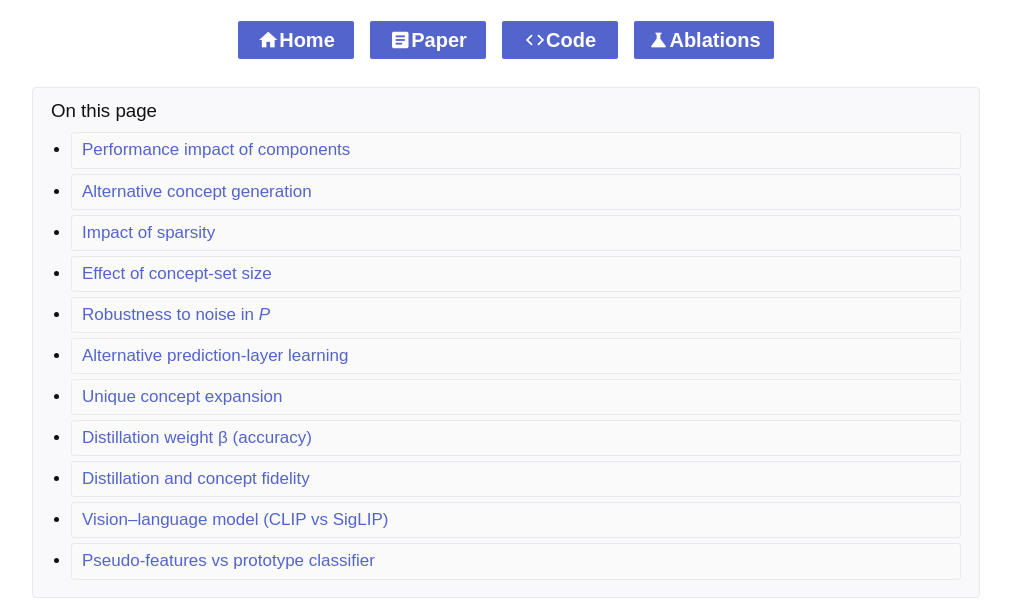
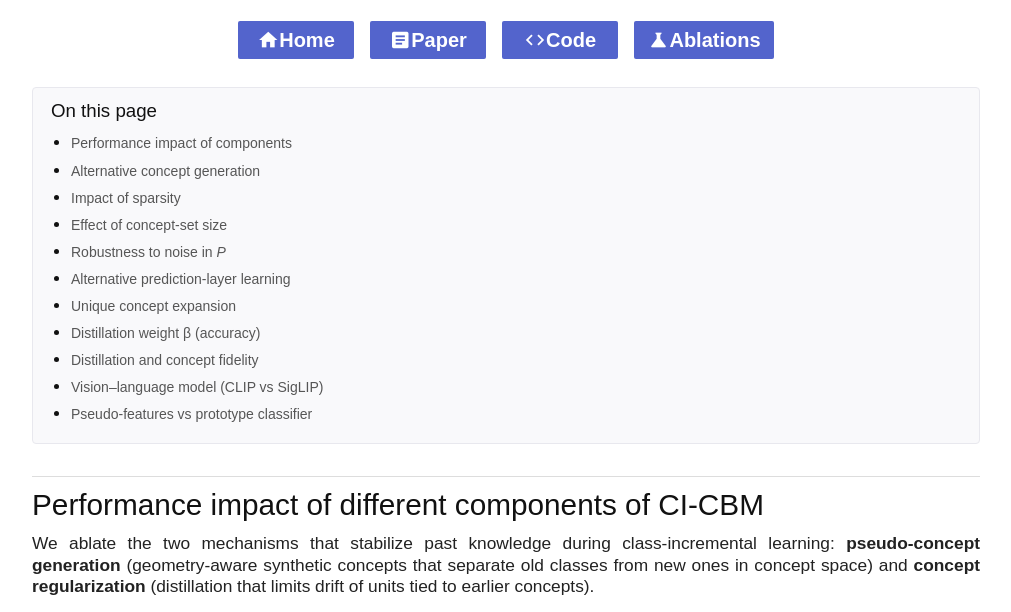
Before and after one commit to importAmir/CI-CBM, a plain HTML site: page project-website/ablation.html in a window 1280 px wide. Shown: the part 95-707 px from the top of the page, without its empty margins (134-1145 px from the left). Drawn offline with Linux system fonts and the light colour scheme.

Commit message:
fix(site): TOC list gray styling — remove appendix-toc grid clash with captions
Co-authored-by: Cursor <cursoragent@cursor.com>

```diff
--- a/project-website/ablation.html
+++ b/project-website/ablation.html
@@ -103,37 +103,23 @@
         font-size: 1.1em;
         margin: 0 0 10px;
       }
-      .toc-ablation ul {
-        margin: 0;
-        padding-left: 1.25rem;
-      }
-      .toc-ablation li { margin: 6px 0; }
-      .toc-ablation ul.appendix-toc {
-        display: block;
+      .toc-ablation .ablation-toc-list {
+        margin: 8px 0 0;
         padding-left: 1.25rem;
         list-style: disc;
       }
-      .toc-ablation ul.appendix-toc li {
+      .toc-ablation .ablation-toc-list li {
         margin: 5px 0;
       }
-      .appendix-toc {
-        list-style: none;
-        padding-left: 0;
-        margin: 12px 0 24px;
-        display: grid;
-        gap: 6px;
+      .toc-ablation .ablation-toc-list a:link,
+      .toc-ablation .ablation-toc-list a:visited {
+        color: #565656;
+        text-decoration: none;
+        font-size: 14px;
       }
-      @media screen and (min-width: 640px) {
-        .appendix-toc {
-          grid-template-columns: repeat(2, 1fr);
-        }
-      }
-      .appendix-toc a {
-        display: block;
-        padding: 6px 10px;
-        background: #fafafa;
-        border: 1px solid #eaeaea;
-        border-radius: 3px;
+      .toc-ablation .ablation-toc-list a:hover {
+        color: #208799;
+        text-decoration: underline;
       }
       .table-shot {
         margin: 16px 0;
@@ -164,6 +150,9 @@
         margin-left: 175px;
         margin-right: 175px;
         text-align: center;
+      }
+      .caption b {
+        color: #565656;
       }
       @media screen and (max-width: 900px) {
         .caption {
@@ -270,7 +259,7 @@
 
       <nav class="toc-ablation" aria-labelledby="toc-heading">
         <h2 id="toc-heading">On this page</h2>
-        <ul class="appendix-toc">
+        <ul class="ablation-toc-list">
           <li><a href="#sec-components">Performance impact of components</a></li>
           <li><a href="#sec-concept-gen">Alternative concept generation</a></li>
           <li><a href="#sec-sparsity">Impact of sparsity</a></li>
```
